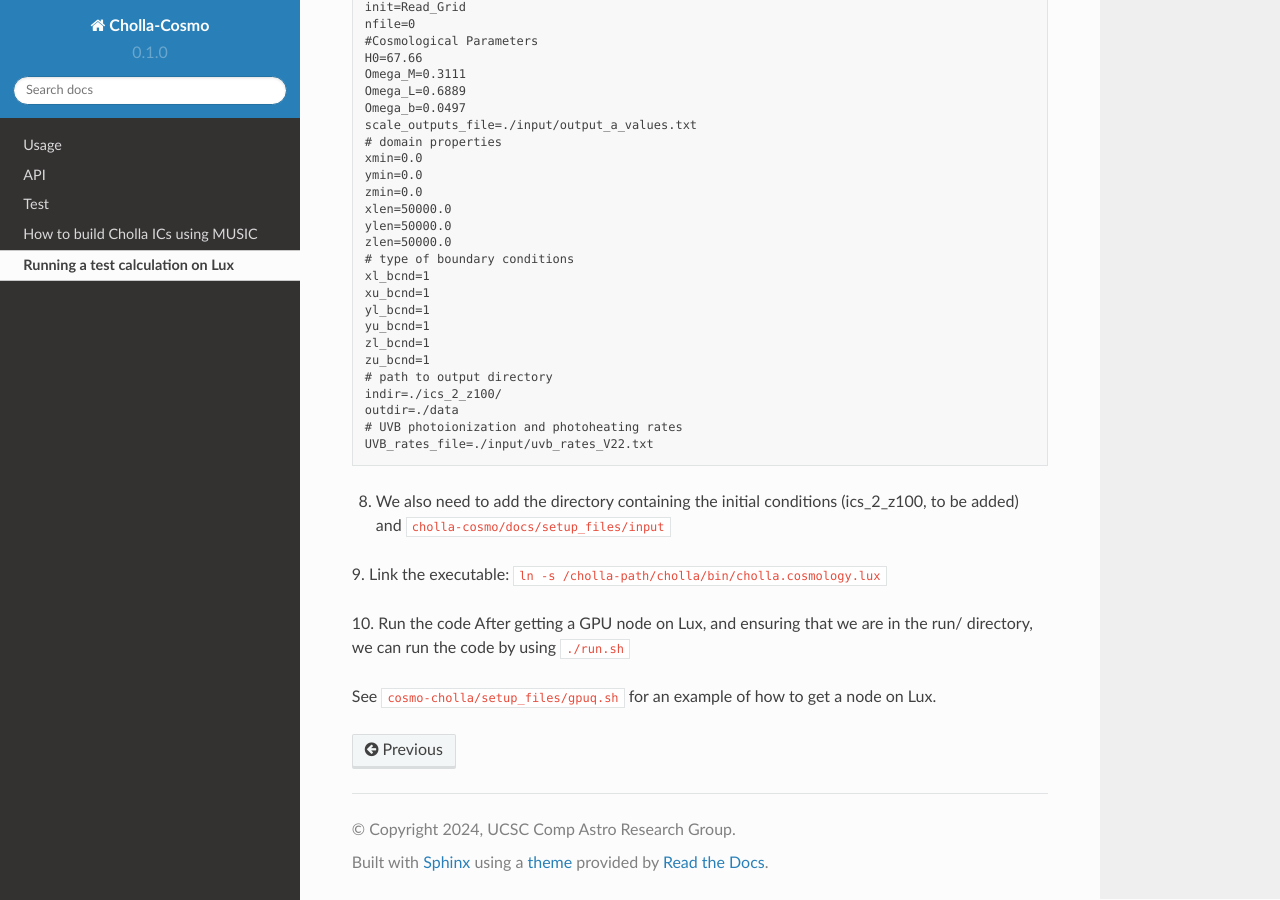
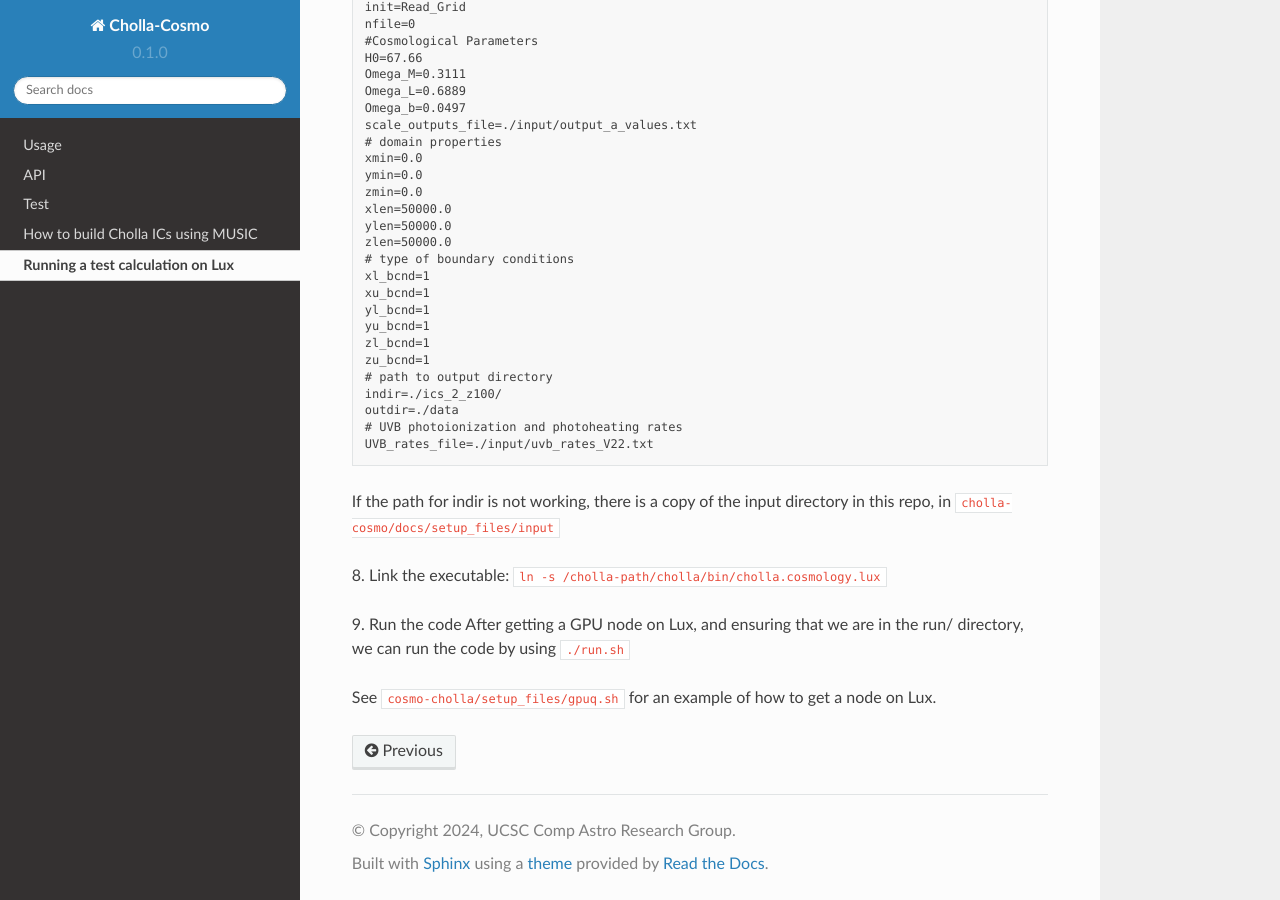
Before and after one commit to evazlimen/cholla-cosmo, a Sphinx documentation site: the page built from docs/source/lux_test_calculation.rst, in a window 1280 px wide and 900 px high, scrolled down 1556 px. Built offline with Sphinx 7.4.7 and the Read the Docs theme 2.0.0, drawn with Linux system fonts in a browser that asks for light colours.

Commit message:
Update lux_test_calculation.rst

```diff
--- a/docs/source/lux_test_calculation.rst
+++ b/docs/source/lux_test_calculation.rst
@@ -40,12 +40,14 @@ In the run/ directory:
 .. literalinclude:: ../setup_files/parameter_file.txt
   :language: text
 
-8. We also need to add the directory containing the initial conditions (ics_2_z100, to be added) and ``cholla-cosmo/docs/setup_files/input``
 
-9. Link the executable:
+
+If the path for indir is not working, there is a copy of the input directory in this repo, in ``cholla-cosmo/docs/setup_files/input``
+
+8. Link the executable:
 ``ln -s /cholla-path/cholla/bin/cholla.cosmology.lux``
 
-10. Run the code
+9. Run the code
 After getting a GPU node on Lux, and ensuring that we are in the run/ directory, we can run the code by using ``./run.sh``
 
 See ``cosmo-cholla/setup_files/gpuq.sh`` for an example of how to get a node on Lux.
```
